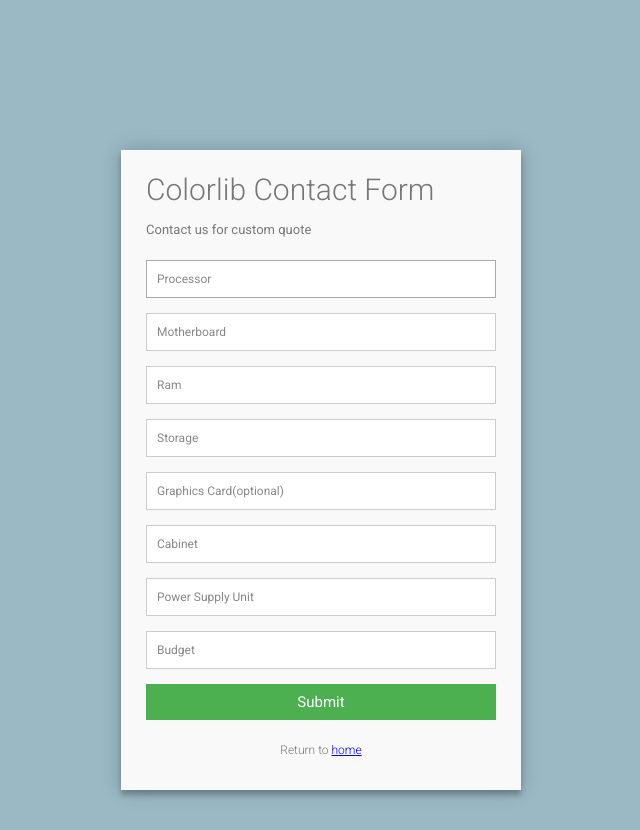
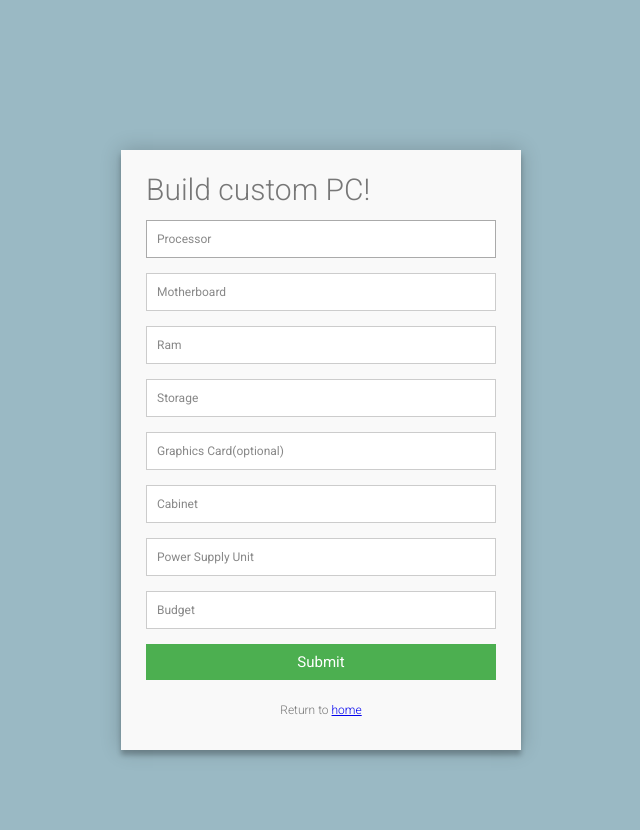
Before and after one commit to At-h-ul/Django, a Django app: page /demandpc in a window 1280 px wide. Shown: the top 830 px of the page, without its empty margins (319-959 px from the left). After the commit the page ends 758 px from the top, so only its background shows below. Run offline with Django 5.2, Linux system fonts and the light colour scheme.

Commit message:
Edited the templates

```diff
--- a/project/templates/dmndlap.html
+++ b/project/templates/dmndlap.html
@@ -12,7 +12,7 @@
     {%csrf_token%}
     <div class="container">
         <form id="contact" action="" method="post">
-          <h3>Custom Laptop</h3>
+          <h3>Customize Laptop</h3>
           <fieldset>
             <input placeholder="Brand" type="text" name="brand" tabindex="1" required autofocus>
           </fieldset>
--- a/project/templates/dmndpc.html
+++ b/project/templates/dmndpc.html
@@ -12,8 +12,8 @@
     {%csrf_token%}
     <div class="container">
         <form id="contact" action="" method="post">
-          <h3>Colorlib Contact Form</h3>
-          <h4>Contact us for custom quote</h4>
+          <h3>Build custom PC!</h3>
+          <h4></h4>
           <fieldset>
             <input placeholder="Processor" type="text" name="proce" tabindex="1" required autofocus>
           </fieldset>
```
Also changed, not shown: project/db.sqlite3.
